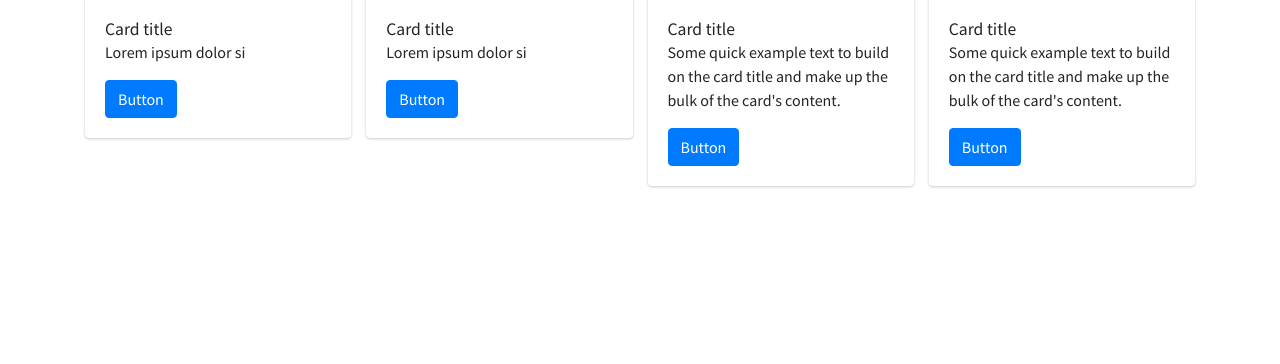
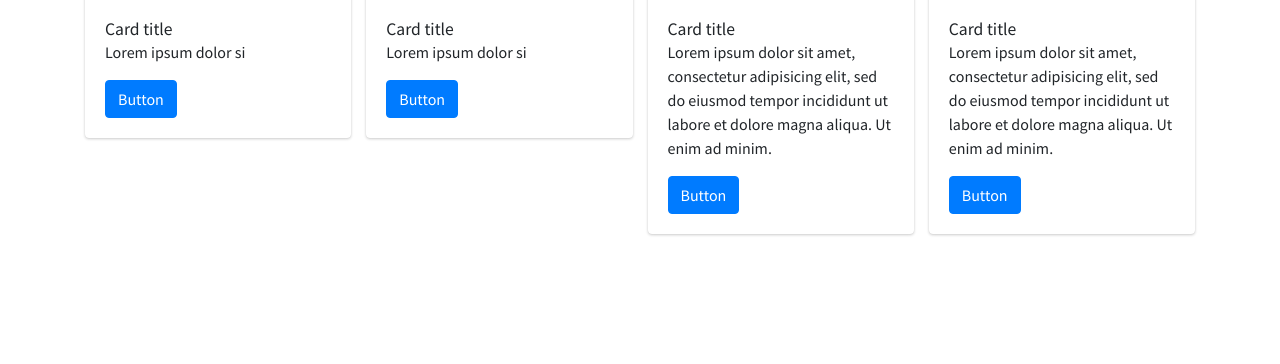
Before and after one commit to ChickenKatzu/ci-tugas-akhir, a CodeIgniter app: page /ci-tugas-akhir-kos/ in a window 1280 px wide. Shown: the part 841-1205 px from the top of the page. Run offline with CodeIgniter, Linux system fonts and the light colour scheme; some libraries are stand-ins or nearby versions.

Commit message:
update commit

```diff
--- a/application/views/home/index.php
+++ b/application/views/home/index.php
@@ -125,8 +125,8 @@
             src="https://mdbootstrap.com/img/Photos/Horizontal/City/4-col/img%20(60).jpg" alt="Card image cap">
           <div class="card-body">
             <h4 class="card-title">Card title</h4>
-            <p class="card-text">Some quick example text to build on the card title and make up the bulk of the
-              card's content.</p>
+            <p class="card-text">Lorem ipsum dolor sit amet, consectetur adipisicing elit, sed do eiusmod
+            tempor incididunt ut labore et dolore magna aliqua. Ut enim ad minim.</p>
             <a class="btn btn-primary">Button</a>
           </div>
         </div>
@@ -138,8 +138,8 @@
             src="https://mdbootstrap.com/img/Photos/Horizontal/City/4-col/img%20(60).jpg" alt="Card image cap">
           <div class="card-body">
             <h4 class="card-title">Card title</h4>
-            <p class="card-text">Some quick example text to build on the card title and make up the bulk of the
-              card's content.</p>
+            <p class="card-text">Lorem ipsum dolor sit amet, consectetur adipisicing elit, sed do eiusmod
+            tempor incididunt ut labore et dolore magna aliqua. Ut enim ad minim.</p>
             <a class="btn btn-primary">Button</a>
           </div>
         </div>
@@ -157,8 +157,8 @@
             src="https://mdbootstrap.com/img/Photos/Horizontal/City/4-col/img%20(60).jpg" alt="Card image cap">
           <div class="card-body">
             <h4 class="card-title">Card title</h4>
-            <p class="card-text">Some quick example text to build on the card title and make up the bulk of the
-              card's content.</p>
+            <p class="card-text">Lorem ipsum dolor sit amet, consectetur adipisicing elit, sed do eiusmod
+            tempor incididunt ut labore et dolore magna aliqua. Ut enim ad minim.</p>
             <a class="btn btn-primary">Button</a>
           </div>
         </div>
@@ -170,8 +170,8 @@
             src="https://mdbootstrap.com/img/Photos/Horizontal/City/4-col/img%20(47).jpg" alt="Card image cap">
           <div class="card-body">
             <h4 class="card-title">Card title</h4>
-            <p class="card-text">Some quick example text to build on the card title and make up the bulk of the
-              card's content.</p>
+            <p class="card-text">Lorem ipsum dolor sit amet, consectetur adipisicing elit, sed do eiusmod
+            tempor incididunt ut labore et dolore magna aliqua. Ut enim ad minim.</p>
             <a class="btn btn-primary">Button</a>
           </div>
         </div>
@@ -183,8 +183,8 @@
             src="https://mdbootstrap.com/img/Photos/Horizontal/City/4-col/img%20(48).jpg" alt="Card image cap">
           <div class="card-body">
             <h4 class="card-title">Card title</h4>
-            <p class="card-text">Some quick example text to build on the card title and make up the bulk of the
-              card's content.</p>
+            <p class="card-text">Lorem ipsum dolor sit amet, consectetur adipisicing elit, sed do eiusmod
+            tempor incididunt ut labore et dolore magna aliqua. Ut enim ad minim.</p>
             <a class="btn btn-primary">Button</a>
           </div>
         </div>
@@ -196,8 +196,8 @@
             src="https://mdbootstrap.com/img/Photos/Horizontal/City/4-col/img%20(47).jpg" alt="Card image cap">
           <div class="card-body">
             <h4 class="card-title">Card title</h4>
-            <p class="card-text">Some quick example text to build on the card title and make up the bulk of the
-              card's content.</p>
+            <p class="card-text">Lorem ipsum dolor sit amet, consectetur adipisicing elit, sed do eiusmod
+            tempor incididunt ut labore et dolore magna aliqua. Ut enim ad minim.</p>
             <a class="btn btn-primary">Button</a>
           </div>
         </div>
```
